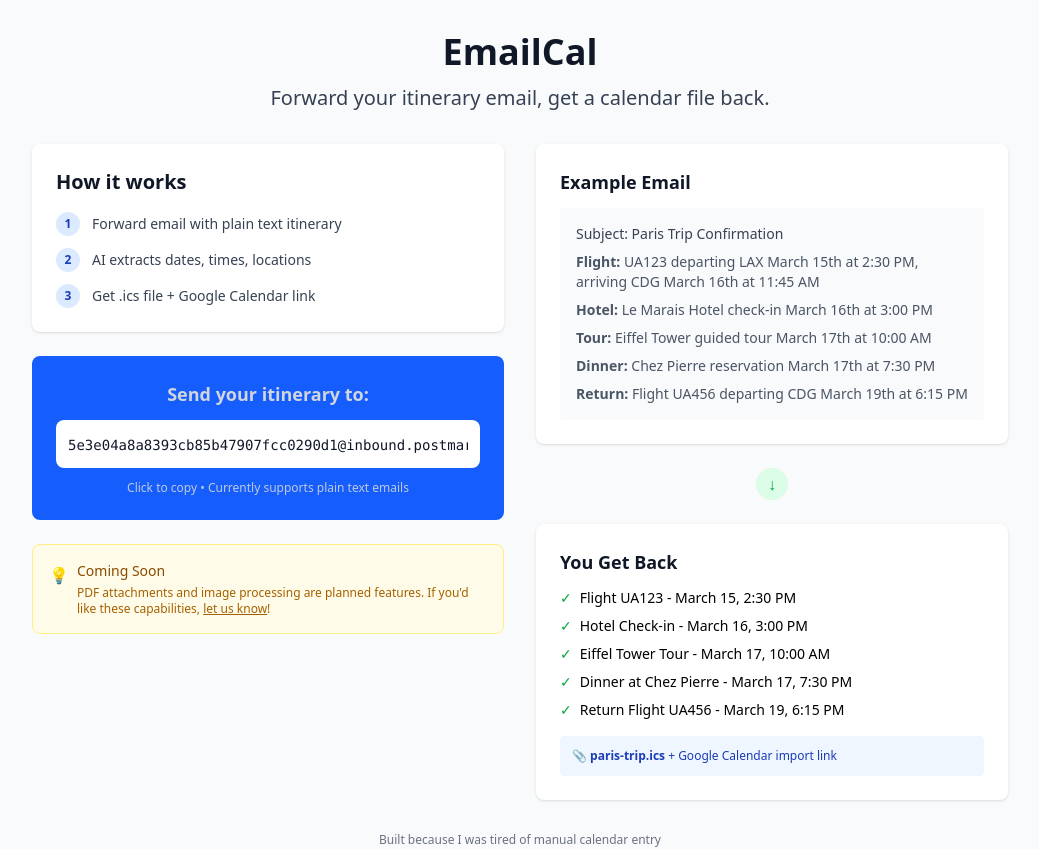
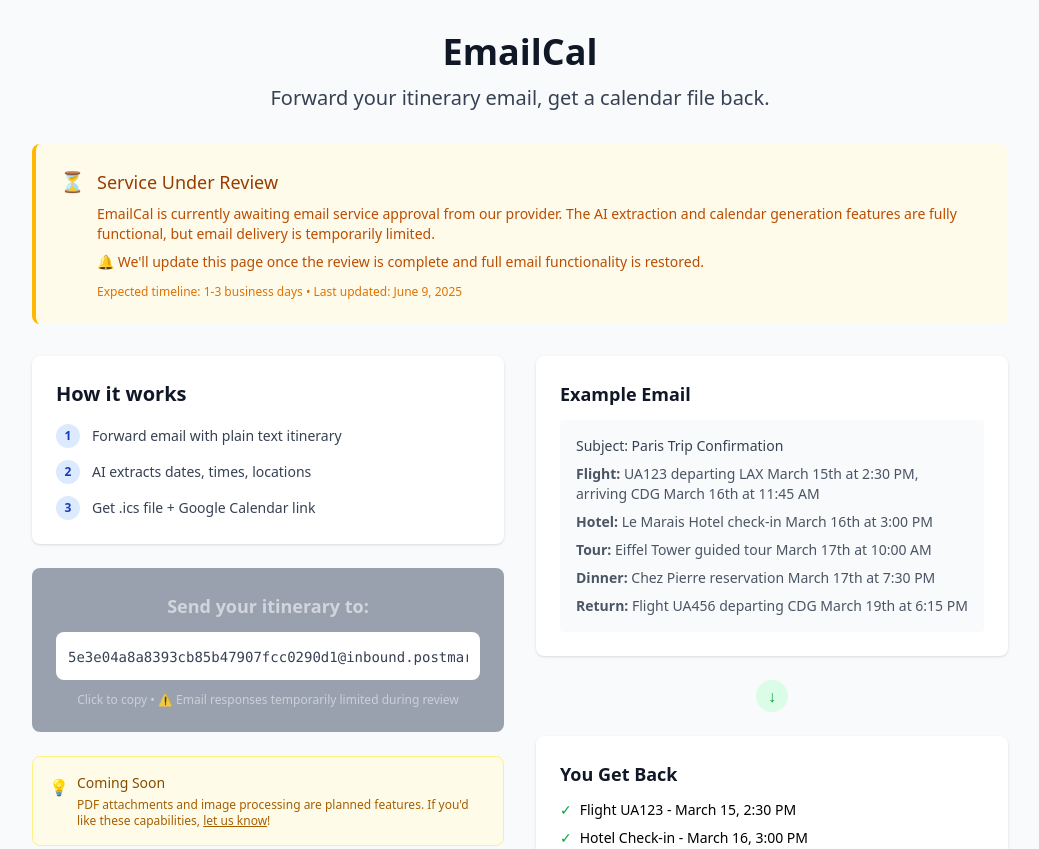
Before and after one commit to hkuwana/emailToICS, a SvelteKit app: page / in a window 1280 px wide. Shown: the top 849 px of the page, without its empty margins (120-1159 px from the left). Built offline with nearby package versions, Linux system fonts and the light colour scheme.

Commit message:
Updating and works in localhost

```diff
--- a/src/lib/server/postmark.ts
+++ b/src/lib/server/postmark.ts
@@ -2,9 +2,24 @@ import * as postmark from 'postmark';
 import type { PostmarkWebhookPayload } from '$lib/types/postmark';
 import { POSTMARK_SERVER_TOKEN, SENDER_EMAIL_ADDRESS, WEBHOOK_SECRET } from '$env/static/private';
 
+// Debug environment variables (don't log the full token for security)
+console.log('Postmark Environment Check:', {
+	hasServerToken: !!POSTMARK_SERVER_TOKEN,
+	tokenLength: POSTMARK_SERVER_TOKEN?.length || 0,
+	tokenPrefix: POSTMARK_SERVER_TOKEN?.substring(0, 8) || 'NONE',
+	hasSenderEmail: !!SENDER_EMAIL_ADDRESS,
+	senderEmail: SENDER_EMAIL_ADDRESS
+});
+
 // Initialize Postmark client
 // Ensure POSTMARK_SERVER_TOKEN is set in your environment variables
-const client = new postmark.ServerClient(POSTMARK_SERVER_TOKEN || '');
+if (!POSTMARK_SERVER_TOKEN) {
+	console.error('❌ POSTMARK_SERVER_TOKEN is not set in environment variables!');
+	console.error('Required token format: xxxxxxxx-xxxx-xxxx-xxxx-xxxxxxxxxxxx');
+	throw new Error('POSTMARK_SERVER_TOKEN environment variable is required');
+}
+
+const client = new postmark.ServerClient(POSTMARK_SERVER_TOKEN);
 
 export default client;
 
--- a/src/routes/+page.svelte
+++ b/src/routes/+page.svelte
@@ -27,6 +27,32 @@
 		<div class="mb-8 text-center">
 			<h1 class="mb-3 text-4xl font-bold text-gray-900">EmailCal</h1>
 			<p class="text-xl text-gray-700">Forward your itinerary email, get a calendar file back.</p>
+		</div>
+
+		<!-- Service Status Notice -->
+		<div class="mb-8 rounded-lg bg-amber-50 border-l-4 border-amber-400 p-6">
+			<div class="flex items-start">
+				<div class="flex-shrink-0">
+					<span class="text-amber-400 text-xl">⏳</span>
+				</div>
+				<div class="ml-3">
+					<h3 class="text-lg font-medium text-amber-800">Service Under Review</h3>
+					<div class="mt-2 text-sm text-amber-700">
+						<p class="mb-2">
+							EmailCal is currently awaiting email service approval from our provider.
+							The AI extraction and calendar generation features are fully functional, but email delivery is temporarily limited.
+						</p>
+						<p class="font-medium">
+							🔔 We'll update this page once the review is complete and full email functionality is restored.
+						</p>
+					</div>
+					<div class="mt-3">
+						<p class="text-xs text-amber-600">
+							Expected timeline: 1-3 business days • Last updated: June 9, 2025
+						</p>
+					</div>
+				</div>
+			</div>
 		</div>
 
 		<div class="grid gap-8 lg:grid-cols-2">
@@ -61,7 +87,7 @@
 				</div>
 
 				<!-- Email Input -->
-				<div class="rounded-lg bg-blue-600 p-6 text-center text-gray-300">
+				<div class="rounded-lg bg-gray-400 p-6 text-center text-gray-300">
 					<h2 class="mb-3 text-lg font-semibold">Send your itinerary to:</h2>
 					<div class="bg-opacity-20 mb-3 rounded-lg bg-white p-3">
 						<input
@@ -69,10 +95,10 @@
 							readonly
 							bind:value={displayAddress}
 							onclick={selectEmail}
-							class="w-full cursor-pointer border-none bg-transparent text-center font-mono text-sm text-gray-900 outline-none focus:outline-none"
+							class="w-full cursor-pointer border-none bg-transparent text-center font-mono text-sm text-gray-700 outline-none focus:outline-none"
 						/>
 					</div>
-					<p class="text-xs opacity-90">Click to copy • Currently supports plain text emails</p>
+					<p class="text-xs opacity-90">Click to copy • ⚠️ Email responses temporarily limited during review</p>
 				</div>
 
 				<!-- Future Features Notice -->
--- a/src/routes/api/debug-env/+server.ts
+++ b/src/routes/api/debug-env/+server.ts
@@ -1,7 +1,14 @@
 import { dev } from '$app/environment';
 import { json, error } from '@sveltejs/kit';
+import {
+	OPENAI_API_KEY,
+	OPENAI_TEXT_MODEL,
+	OPENAI_VISION_MODEL,
+	POSTMARK_SERVER_TOKEN,
+	SENDER_EMAIL_ADDRESS,
+	WEBHOOK_SECRET
+} from '$env/static/private';
 import type { RequestHandler } from './$types';
-import { OPENAI_API_KEY, OPENAI_TEXT_MODEL, OPENAI_VISION_MODEL } from '$env/static/private';
 
 export const GET: RequestHandler = async () => {
 	// Only allow in development mode
@@ -10,10 +17,26 @@ export const GET: RequestHandler = async () => {
 	}
 
 	return json({
-		environment: 'vercel',
-		openai_api_key: OPENAI_API_KEY ? `SET (${OPENAI_API_KEY.substring(0, 8)}...)` : 'NOT SET',
-		openai_text_model: OPENAI_TEXT_MODEL || 'NOT SET',
-		openai_vision_model: OPENAI_VISION_MODEL || 'NOT SET',
-		timestamp: new Date().toISOString()
+		environment: 'development',
+		timestamp: new Date().toISOString(),
+		variables: {
+			// OpenAI
+			openai_api_key: OPENAI_API_KEY ? 'SET' : 'NOT SET',
+			openai_api_key_length: OPENAI_API_KEY?.length || 0,
+			openai_text_model: OPENAI_TEXT_MODEL || 'NOT SET',
+			openai_vision_model: OPENAI_VISION_MODEL || 'NOT SET',
+
+			// Postmark
+			postmark_server_token: POSTMARK_SERVER_TOKEN ? 'SET' : 'NOT SET',
+			postmark_token_length: POSTMARK_SERVER_TOKEN?.length || 0,
+			postmark_token_prefix: POSTMARK_SERVER_TOKEN?.substring(0, 8) || 'NONE',
+			sender_email: SENDER_EMAIL_ADDRESS || 'NOT SET',
+			webhook_secret: WEBHOOK_SECRET ? 'SET' : 'NOT SET',
+
+			// Environment info
+			vercel: !!process.env.VERCEL,
+			node_env: process.env.NODE_ENV,
+			deployment_url: process.env.VERCEL_URL || 'local'
+		}
 	});
 };
--- a/src/routes/test-openai/+page.svelte
+++ b/src/routes/test-openai/+page.svelte
@@ -1,11 +1,12 @@
 <script lang="ts">
 	import { dev } from '$app/environment';
 	import { onMount } from 'svelte';
+	import { PUBLIC_TEST_EMAIL } from '$env/static/public';
 
 	let isLoading = $state(false);
 	let result = $state('');
 	let error = $state('');
-	let testEmail = $state(TEST_EMAIL);
+	let testEmail = $state(PUBLIC_TEST_EMAIL);
 
 	// Redirect to homepage if not in development
 	onMount(() => {
```
Also changed, not shown: 1 other file (tests, documents, lock files or other folders).
